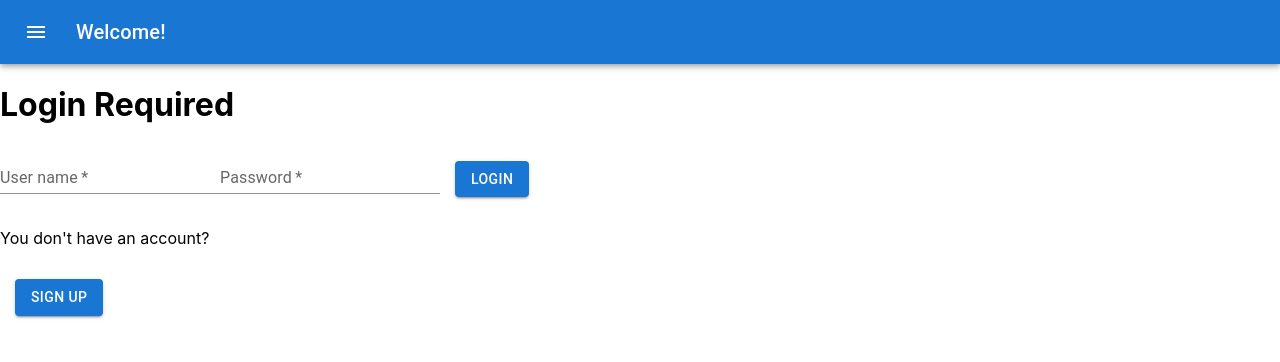
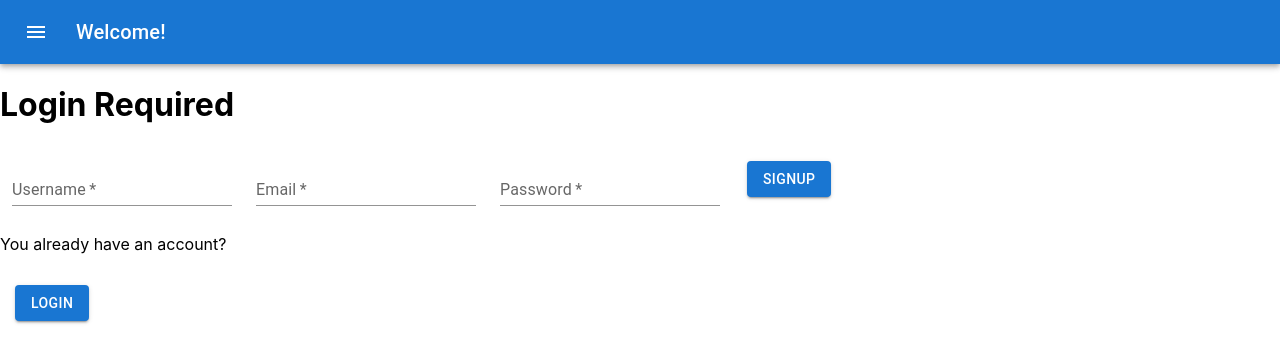
Before and after one commit to SOunit/flashcard-app, a React (Create React App) app: page /auth in a window 1280 px wide. Both pictures are taken after a click on the button "SIGN UP". Shown: the top 362 px of the page. Built offline with nearby package versions, Linux system fonts and the light colour scheme.

Commit message:
added mode change handler to auth page

```diff
--- a/src/pages/Auth.js
+++ b/src/pages/Auth.js
@@ -9,7 +9,9 @@ const Auth = () => {
   const auth = useContext(AuthContext);
   const navigate = useNavigate();
   const [inputUsername, setInputUsername] = useState("");
+  const [inputEmail, setInputEmail] = useState("");
   const [inputPassword, setInputPassword] = useState("");
+  const [isLoginMode, setIsLoginMode] = useState(true);
 
   const loginHandler = event => {
     event.preventDefault();
@@ -17,18 +19,36 @@ const Auth = () => {
     navigate("/home");
   };
 
+  const modeChangeHandler = () => {
+    setIsLoginMode(prevMode => !prevMode);
+  };
+
   return (
     <div>
       <h1>Login Required</h1>
+      {!isLoginMode && (
+        <TextField
+          required
+          id="standard-required"
+          label="Username"
+          type="text"
+          variant="standard"
+          onChange={e => {
+            setInputUsername(e.target.value);
+          }}
+          sx={{ m: "12px" }}
+        />
+      )}
       <TextField
         required
         id="standard-required"
-        label="User name"
-        type="text"
+        label="Email"
+        type="email"
         variant="standard"
         onChange={e => {
-          setInputUsername(e.target.value);
+          setInputEmail(e.target.value);
         }}
+        sx={{ m: "12px" }}
       />
       <TextField
         required
@@ -40,10 +60,21 @@ const Auth = () => {
         onChange={e => {
           setInputPassword(e.target.value);
         }}
+        sx={{ m: "12px" }}
       />
-      <PrimaryButton onClick={loginHandler}>Login</PrimaryButton>
-      <p>You don't have an account?</p>
-      <PrimaryButton>Sign Up</PrimaryButton>
+      {isLoginMode ? (
+        <>
+          <PrimaryButton onClick={loginHandler}>Login</PrimaryButton>
+          <p>You don't have an account?</p>
+          <PrimaryButton onClick={modeChangeHandler}>Sign Up</PrimaryButton>
+        </>
+      ) : (
+        <>
+          <PrimaryButton onClick={loginHandler}>SignUp</PrimaryButton>
+          <p>You already have an account?</p>
+          <PrimaryButton onClick={modeChangeHandler}>Login</PrimaryButton>
+        </>
+      )}
     </div>
   );
 };
```
